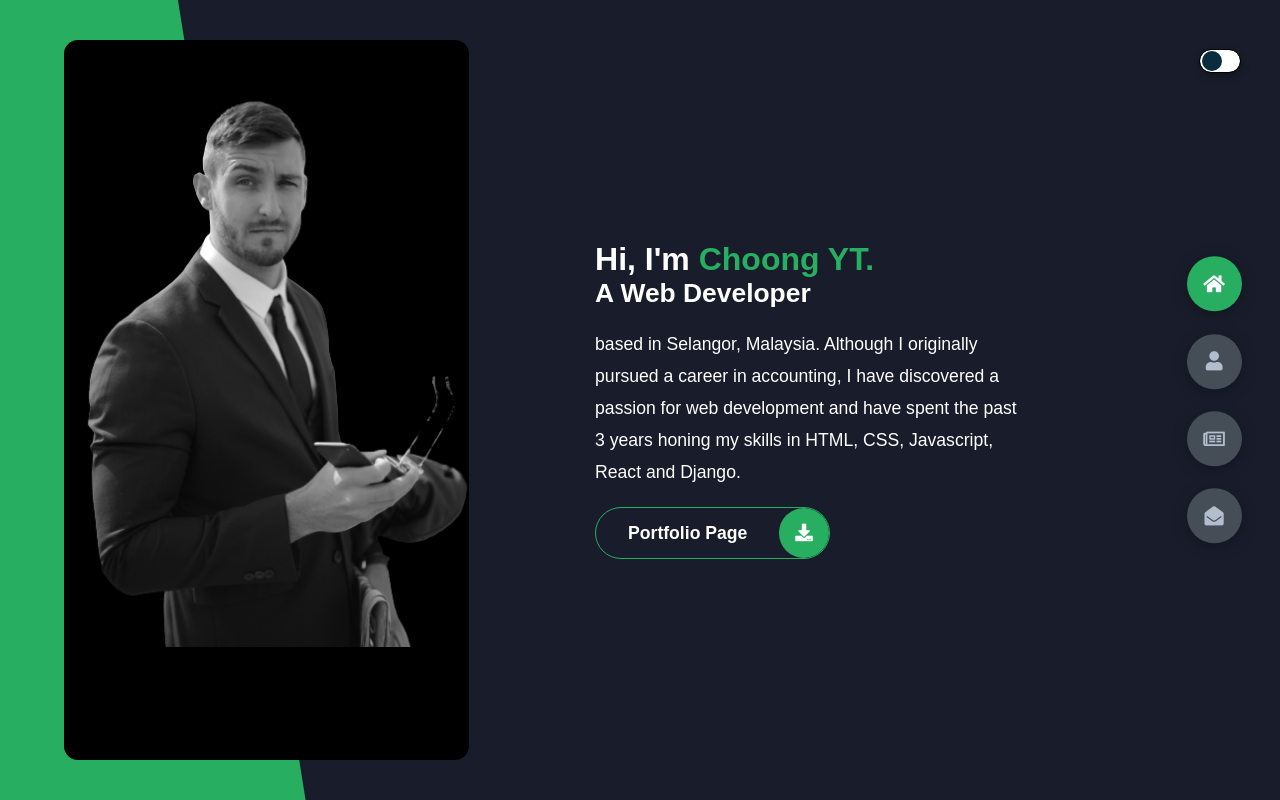
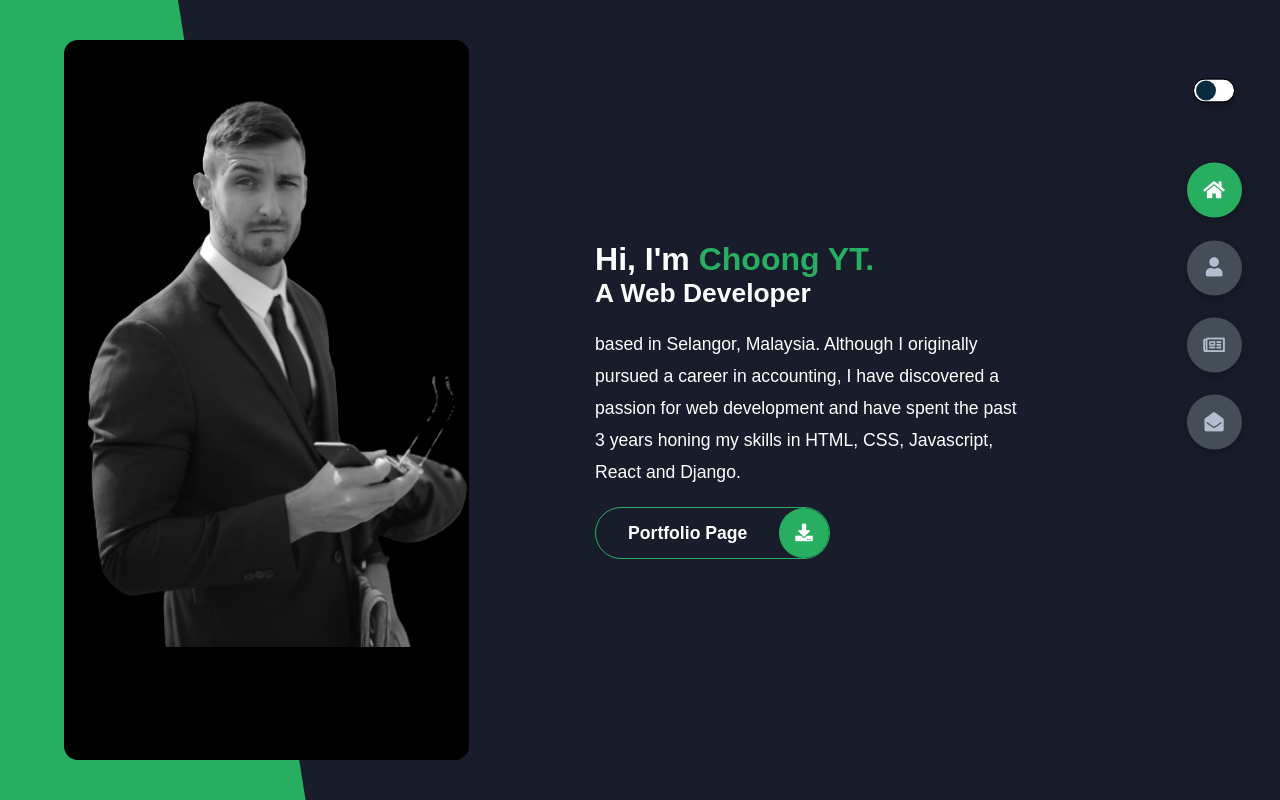
Before and after one commit to Itosan2/portfolio-02, a React (Create React App) app: page / in a window 1280 px wide. Built offline with nearby package versions, Linux system fonts and the light colour scheme.

Commit message:
add mode button to sidebar

```diff
--- a/src/App.jsx
+++ b/src/App.jsx
@@ -59,8 +59,11 @@ function App() {
       {activeControl === "Portfolio" && <Portfolio />}
       {activeControl === "Contact" && <Contact />}
 
-      <div className="mode-btn" onClick={handleColorMode}></div>
-      <div className="controls">{sideEl}</div>
+      {/* <div className="mode-btn" onClick={handleColorMode}></div> */}
+      <div className="controls">
+        <div className=" mode-btn" onClick={handleColorMode}></div>
+        {sideEl}
+      </div>
     </div>
   );
 }
--- a/src/index.css
+++ b/src/index.css
@@ -127,13 +127,14 @@ section {
 .controls {
   position: fixed;
   z-index: 10;
-  top: 50%;
-  transform: translateY(-50%);
+  top: 8%;
+  transform: translateY(-8%);
   right: 3%;
   display: flex;
   flex-direction: column;
   align-items: center;
   justify-content: center;
+  padding-top: 50px;
 }
 .controls .active-btn {
   background-color: var(--color-secondary) !important;
@@ -171,9 +172,11 @@ section {
 /* Light-mode */
 
 .mode-btn {
-  position: fixed;
-  top: 50px;
-  right: 40px;
+  position: relative;
+  /* top: 50px;
+  right: 40px; */
+  /* top: 0; */
+  /* right: 10%; */
   width: 40px;
   height: 22px;
   border-radius: 100px;
@@ -182,6 +185,7 @@ section {
   outline: 1px solid black;
   box-shadow: 1px 5px 10px rgba(0, 0, 0, 0.3);
   cursor: pointer;
+  margin-bottom: 50px;
   /* transition: all 0.4s ease; */
 }
 
@@ -1326,6 +1330,10 @@ section {
   .main-title h2 .bg-text {
     font-size: 4rem;
   }
+
+  .mode-btn {
+    margin: 0 50px;
+  }
   .controls {
     top: auto;
     bottom: 0;
@@ -1335,7 +1343,9 @@ section {
     transform: translateX(-50%);
     width: 100%;
     background-color: var(--color-grey-5);
+    padding-top: 0px;
   }
+
   .controls .control {
     margin: 1rem 0.3rem;
   }
```
